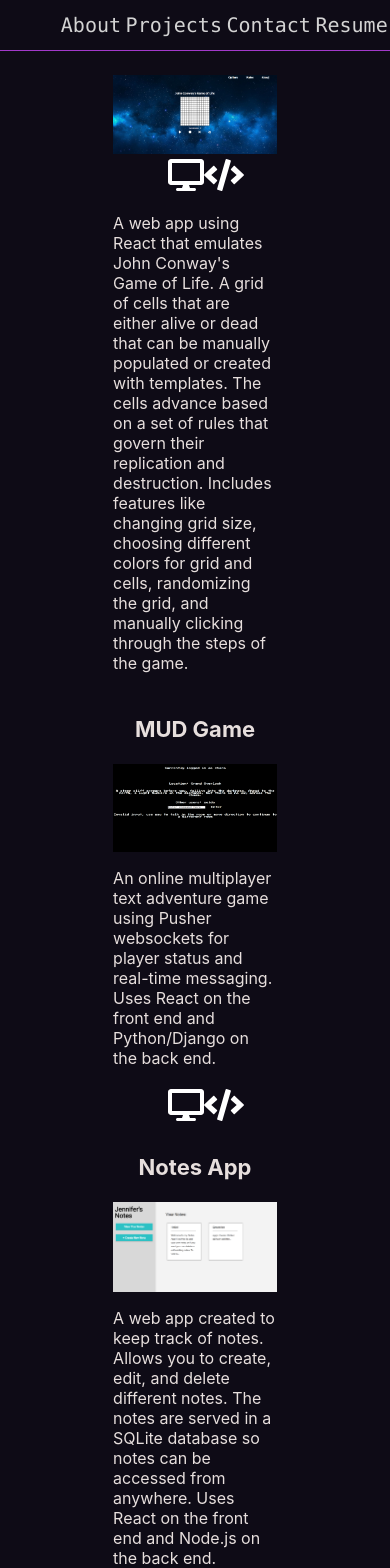
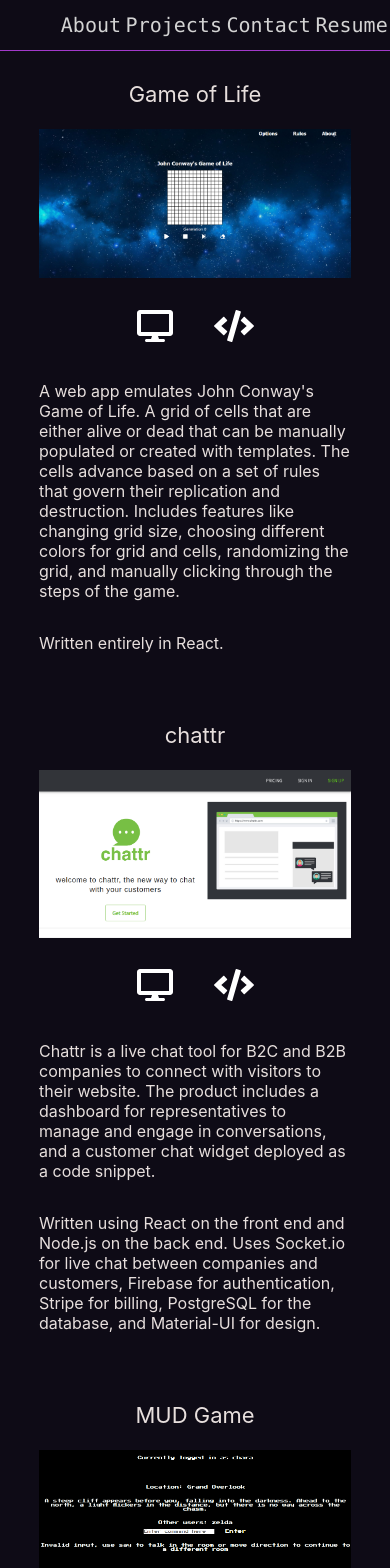
Before and after one commit to chainchompa/portfolio, a React (Create React App) app: page /projects in a window 390 px wide. Shown: the top 1568 px of the page. Built offline with nearby package versions, Linux system fonts and the light colour scheme.

Commit message:
added chattr to projects, made projects page responsive on mobile and tablet

```diff
--- a/src/components/Projects.css
+++ b/src/components/Projects.css
@@ -1,20 +1,22 @@
 .projects {
     display: flex;
     flex-direction: column;
-    width: 70%;
+    width: 60%;
     margin: auto;
+    margin-top: 7%;
 }
 
 .projects .project-container {
     display: flex;
     flex-direction: column;
     align-items: center;
+    margin-bottom: 5%;
 }
 
 .projects .project-container h3 {
     color: #E7DFDD;
     font-size: 22px;
-    margin-top: 10%;
+    font-weight: 400;
 }
 
 .projects .project-container img {
@@ -30,8 +32,8 @@
     display: flex;
     width: 20%;
     justify-content: space-between;
-    margin-top: 2%;
-    margin-bottom: 2%;
+    margin-top: 4%;
+    margin-bottom: 4%;
 }
 
 .projects .project-container .fa-desktop:hover {
@@ -41,3 +43,38 @@
 .projects .project-container .fa-code:hover {
     color: #A239CA;
 }
+
+@media (max-width: 1250px) {
+  .projects {
+    margin-top: 10%;
+    width: 80%;
+  }
+}
+
+@media (max-width: 1024px) {
+  .projects {
+    margin-top: 15%;
+    width: 100%;
+    width: 100%;
+  }
+}
+
+@media (max-width: 800px) {
+  .projects .project-container {
+    margin-bottom: 8%;
+  }
+
+  .projects .project-container img {
+      width: 80%;
+  }
+
+  .projects .project-container p {
+      width: 80%;
+  }
+  .projects .project-container .project-links {
+      width: 30%;
+      margin-top: 8%;
+      margin-bottom: 6%;
+  }
+
+}
--- a/src/components/Projects.js
+++ b/src/components/Projects.js
@@ -1,8 +1,8 @@
 import React from "react";
 import "./Projects.css";
 import gameoflife from "../images/gameoflife.png";
+import chattr from "../images/chattr.png";
 import mud from "../images/mud.png";
-import notes from "../images/notes.png";
 import architects from "../images/architects.png";
 import Navigation from "./Navigation";
 
@@ -25,7 +25,7 @@
             </a>
           </div>
           <p>
-            A web app using React that emulates John Conway's Game of Life. A grid
+            A web app emulates John Conway's Game of Life. A grid
             of cells that are either alive or dead that can be manually populated
             or created with templates. The cells advance based on a set of rules
             that govern their replication and destruction. Includes features like
@@ -33,15 +33,35 @@
             randomizing the grid, and manually clicking through the steps of the
             game.
           </p>
+          <p>
+            Written entirely in React.
+          </p>
+        </div>
+        <div className="project-container">
+          <h3>chattr</h3>
+          <img src={chattr} alt="Chattr" />
+          <div className="project-links">
+            <a href="https://labs10-webchat.netlify.com/" target="_blank">
+              <FontAwesomeIcon icon="desktop" size="2x" color="white" />
+            </a>
+            <a href="https://github.com/Lambda-School-Labs/labs10-webchat" target="_blank">
+              <FontAwesomeIcon icon="code" size="2x" color="white" />
+            </a>
+          </div>
+          <p>
+            Chattr is a live chat tool for B2C and B2B companies to connect with visitors to their website. The
+            product includes a dashboard for representatives to manage and engage in conversations, and a
+            customer chat widget deployed as a code snippet.
+          </p>
+          <p>
+            Written using React on the front end and Node.js on the back end. Uses Socket.io for live chat
+            between companies and customers, Firebase for authentication, Stripe for billing, PostgreSQL for the
+            database, and Material-UI for design.
+          </p>
         </div>
         <div className="project-container">
           <h3>MUD Game</h3>
           <img src={mud} alt="Mud Game" />
-          <p>
-            An online multiplayer text adventure game using Pusher websockets for
-            player status and real-time messaging. Uses React on the front end and
-            Python/Django on the back end.
-          </p>
             <div className="project-links">
               <a href="https://jenniferplayer-lambdamud.netlify.com/" target="_blank">
                 <FontAwesomeIcon icon="desktop" size="2x" color="white" />
@@ -50,34 +70,16 @@
                 <FontAwesomeIcon icon="code" size="2x" color="white" />
               </a>
             </div>
-        </div>
-        <div className="project-container">
-          <h3>Notes App</h3>
-          <img src={notes} alt="Notes App" />
           <p>
-            A web app created to keep track of notes. Allows you to create, edit,
-            and delete different notes. The notes are served in a SQLite database
-            so notes can be accessed from anywhere. Uses React on the front end
-            and Node.js on the back end.
+            An online multiplayer text adventure game that includes moving around dierent rooms, player status, and messaging.
           </p>
-          <div className="project-links">
-            <a href="https://jennifernotes.netlify.com/" target="_blank">
-              <FontAwesomeIcon icon="desktop" size="2x" color="white" />
-            </a>
-            <a href="https://github.com/chainchompa/back-end-project-week" target="_blank">
-              <FontAwesomeIcon icon="code" size="2x" color="white" />
-            </a>
-          </div>
+          <p>
+            Written using React on the front end and Python/Django on the back end. Uses Pusher websockets for real-time messaging.
+          </p>
         </div>
         <div className="project-container">
           <h3>S&J Architects Mock Website</h3>
           <img src={architects} alt="Architecture Website" />
-          <p>
-            A fully-responsive sample company site. The site includes a fully
-            functional tab component coded from scratch utilizing Javascript
-            components and DOM Manipulation. This was the first full project I did
-            and it uses HTML5, CSS3 with LESS, and Javascript.{" "}
-          </p>
             <div className="project-links">
               <a href="https://chainchompa.github.io/User-Interface-Project-Week/" target="_blank">
                 <FontAwesomeIcon icon="desktop" size="2x" color="white" />
@@ -86,6 +88,14 @@
                 <FontAwesomeIcon icon="code" size="2x" color="white" />
               </a>
             </div>
+          <p>
+            A fully-responsive sample company site. The site includes a fully
+            functional tab component coded from scratch utilizing JavaScript
+            components and DOM Manipulation.
+          </p>
+          <p>
+            This was the first full project I completed and it uses HTML5, CSS3 with LESS, and JavaScript.
+          </p>
         </div>
       </div>
     </div>
```
Also changed, not shown: src/images/chattr.png (added), src/images/notes.png (deleted). Lines whose indentation alone changed are shown as unchanged.
